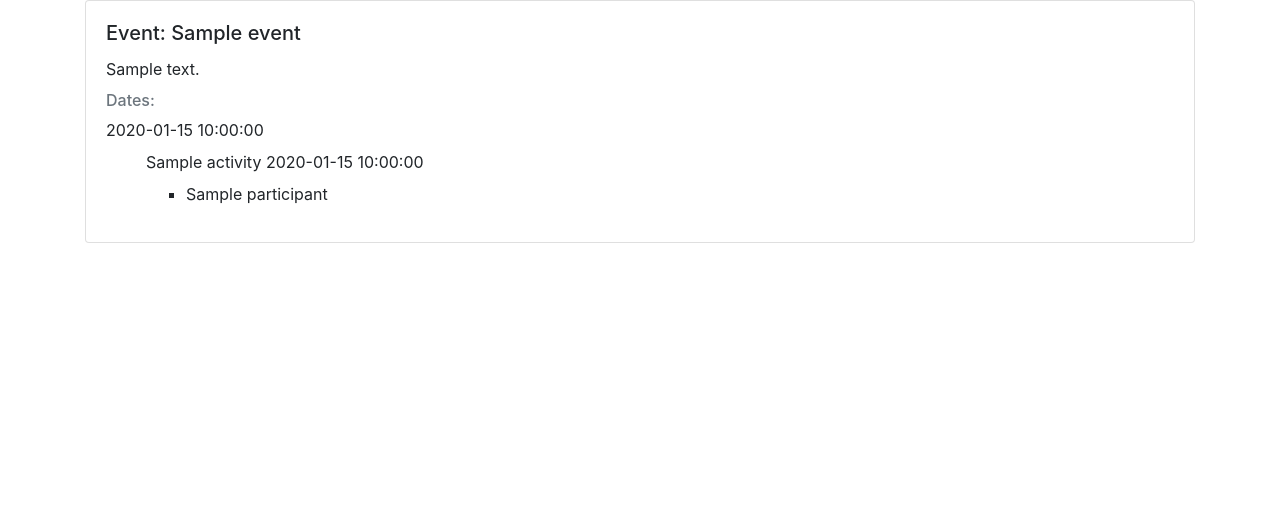
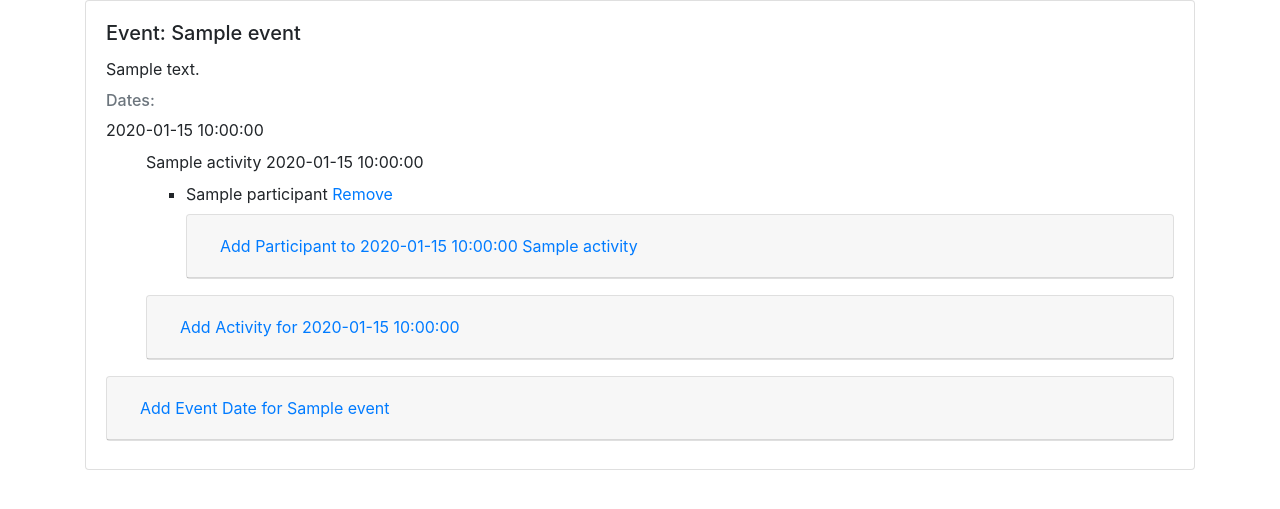
Before and after one commit to warrengoldman/Golf, a FastAPI app: template templates/event.html in a window 1280 px wide. Shown: the top 509 px of the page. Run offline with FastAPI, Linux system fonts and the light colour scheme; the template is opened without the code that fills it: most values are stand-ins (such as "Sample title", 1, 10 or a date in 2020); some libraries are stand-ins or nearby versions.

Commit message:
Added ability to add and remove participants from activity

```diff
--- a/models.py
+++ b/models.py
@@ -47,4 +47,7 @@ class Participant(Base):
     contact_info = Column(String, nullable=True)
     create_date = Column(DateTime, nullable=True)
     def __str__(self):
-        return f"{self.participant_name}, contact info - {self.contact_info}"
+        ci = ''
+        if self.contact_info:
+            ci = ', ' + self.contact_info
+        return f"{self.participant_name}{ci}"
--- a/routers/event.py
+++ b/routers/event.py
@@ -43,7 +43,8 @@ async def display_event(event_name: str, db: db_dependency, request: Request):
             if activities:
                 for act in activities:
                     participants = act.participants  # Access participants to ensure they are loaded
-    return templates.TemplateResponse("event.html", {"request": request, "event": event})
+    view_only = False
+    return templates.TemplateResponse("event.html", {"request": request, "event": event, "view_only": view_only})
 
 class EventRequest(BaseModel):
     event_name: str = Field(min_length=3, max_length=15, pattern=r"[a-zA-Z0-9\-_/]+$")
--- a/static/js/base.js
+++ b/static/js/base.js
@@ -37,3 +37,63 @@
         }
     });
 }
+
+const addParticipantForm = document.getElementById('addParticipantForm');
+if (addParticipantForm) {
+    addParticipantForm.addEventListener('submit', async function (event) {
+        event.preventDefault();
+
+        const form = event.target;
+        const formData = new FormData(form);
+        const data = Object.fromEntries(formData.entries());
+        const participantName = data.participant_name;
+        const contactInfo = data.contact_info;
+        const url = '/activity/' + event.target.addParticipantBtn.dataset.activityId;
+        const eventName = event.target.addParticipantBtn.dataset.eventName;
+        const payload = {
+            participant_name: participantName,
+            contact_info: contactInfo,
+        };
+
+        try {
+            const response = await fetch(url, {
+                method: 'POST',
+                headers: {
+                    'Content-Type': 'application/json'
+                },
+                body: JSON.stringify(payload)
+            });
+
+            if (response.ok) {
+                window.location = '/' + eventName;
+            } else {
+                // Handle error
+                const errorData = await response.json();
+                alert(`Error: ${errorData.detail}`);
+            }
+        } catch (error) {
+            console.error('Error:', error);
+            alert('An error occurred. Please try again.');
+        }
+    });
+}
+
+async function removeParticipant(participantId, eventName) {
+    const url = '/eventparticipant/' + participantId;
+    try {
+        const response = await fetch(url, {
+            method: 'DELETE',
+        });
+
+        if (response.ok) {
+            window.location = '/' + eventName;
+        } else {
+            // Handle error
+            const errorData = await response.json();
+            alert(`Error: ${errorData.detail}`);
+        }
+    } catch (error) {
+        console.error('Error:', error);
+        alert('An error occurred. Please try again.');
+    }
+}
--- a/templates/event.html
+++ b/templates/event.html
@@ -1,4 +1,3 @@
-{% include 'layout.html' %}
 {% include 'layout.html' %}
 <div class="container">
     <div class="card">
@@ -6,8 +5,8 @@
             <h5 class="card-title">Event: {{ event.event_name }}</h5>
             <p class="card-text">{{ event.description }}</p>
             <h6 class="card-subtitle mb-2 text-muted">Dates:</h6>
+            {% if event.event_dates %}
             <ul class="list-group mb3 no-border">
-                {% if event.event_dates %}
                 {% for e_date in event.event_dates %}
                 <li class="list-group mb-2">{{ e_date.event_date }}</li>
                 <li class="list-group mb-2">
@@ -17,18 +16,84 @@
                         <li class="list-group mb-2">
                             <ul>
                                 {% for participant in activity.participants %}
-                                                    <li>{{ participant }}</li>
+                                <li class="pb-2">{{ participant }} <a href="javascript:removeParticipant({{ participant.id }} ,'{{ event.event_name }}' );">Remove</a></li>
                                 {% endfor %}
+                                {% if not view_only %}
+                                <li class="list-group mb-2">
+                                    <div id="accordion">
+                                    <div class="card">
+                                       <div class="card-header" id="headingOne">
+                                          <h5 class="mb-0">
+                                            <button class="btn btn-link" data-toggle="collapse" data-target="#collapseOne" aria-expanded="true" aria-controls="collapseOne">
+                                              Add Participant to {{ activity.activity_time }} {{ activity.activity_name }}
+                                            </button>
+                                          </h5>
+                                       </div>
+                                       <div id="collapseOne" class="collapse" aria-labelledby="headingOne" data-parent="#accordion">
+                                          <form id="addParticipantForm" class="card-body row d-flex align-items-center">
+                                              <div class="form-group col-md-4">
+                                                <label for="participant_name"></label><input type="text" class="form-control mb-2" id="participant_name" name="participant_name" placeholder="Participant Name">
+                                              </div>
+                                              <div class="form-group col-md-4">
+                                                <label for="contact_info"></label><input type="text" class="form-control mb-2" id="contact_info" name="contact_info" placeholder="Contact Info (optional)">
+                                              </div>
+                                              <div class="form-group col-md-4">
+                                                <button type="submit" class="btn btn-primary rounded-pill" id="addParticipantBtn" data-event-name="{{ event.event_name }}" data-activity-id="{{ activity.id }}">Add Participant</button>
+                                              </div>
+                                          </form>
+                                        </div>
+                                    </div>
+                                    </div>
+                                </li>
+                                {% endif %}
                             </ul>
                         </li>
                         {% endfor %}
+                        {% if not view_only %}
+                        <li class="list-group mb-2">
+                            <div id="accordion2">
+                            <div class="card">
+                               <div class="card-header" id="headingTwo">
+                                  <h5 class="mb-0">
+                                    <button class="btn btn-link" data-toggle="collapse" data-target="#collapseTwo" aria-expanded="true" aria-controls="collapseTwo">
+                                      Add Activity for {{ e_date.event_date }}
+                                    </button>
+                                  </h5>
+                               </div>
+                               <div id="collapseTwo" class="collapse" aria-labelledby="headingTwo" data-parent="#accordion2">
+                                  <div class="card-body">
+                                    Add widgets to add Activity here
+                                  </div>
+                                </div>
+                            </div>
+                            </div>
+                        </li>
+                        {% endif %}
                     </ul>
                 </li>
                 {% endfor %}
-                {% else %}
-                    <li class="list-group-item">No dates available</li>
-                {% endif %}
-            </ul>
+                {% if not view_only %}
+                <li class="list-group mb-2">
+                    <div id="accordion3">
+                    <div class="card">
+                       <div class="card-header" id="headingThree">
+                          <h5 class="mb-0">
+                            <button class="btn btn-link" data-toggle="collapse" data-target="#collapseThree" aria-expanded="true" aria-controls="collapseThree">
+                              Add Event Date for {{ event.event_name }}
+                            </button>
+                          </h5>
+                       </div>
+                       <div id="collapseThree" class="collapse" aria-labelledby="headingThree" data-parent="#accordion3">
+                          <div class="card-body">
+                            Add widgets to add event date here
                           </div>
                         </div>
                     </div>
+                    </div>
+                </li>
+                {% endif %}
+            </ul>
+            {% endif %}
+        </div>
+    </div>
+</div>
```
Lines whose indentation alone changed are shown as unchanged.
